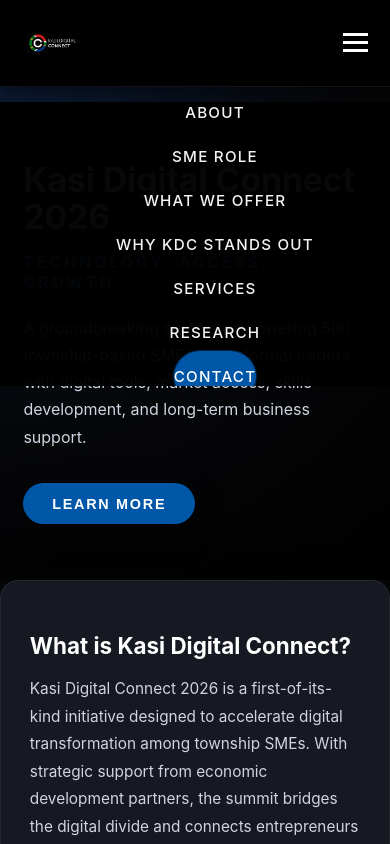
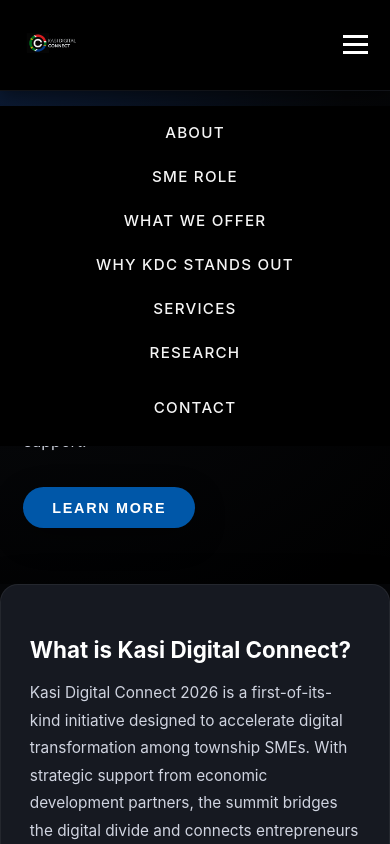
Before and after one commit to rebotilwe/kasi-digital-connect, a React (Create React App) app: page / in a window 390 px wide. Both pictures are taken after a click on the element 355 px from the left and 42 px from the top of the page. Shown: the top 844 px of the page. Built offline with nearby package versions, Linux system fonts and the light colour scheme.

Commit message:
fixed hamburger

```diff
--- a/src/components/Navbar/Navbar.css
+++ b/src/components/Navbar/Navbar.css
@@ -1,14 +1,12 @@
-/* Overall page suggestion */
+/* Overall page */
 body {
   margin: 0;
-  font-family: "Inter", system-ui, -apple-system, BlinkMacSystemFont, "Segoe UI",
-    sans-serif;
-  background-color: #050608; /* deep near-black */
-  color: #ffffff;
+  font-family: "Inter", system-ui, -apple-system, BlinkMacSystemFont, "Segoe UI", sans-serif;
+  background-color: #050608;
+  color: #fff;
 }
 
 /* NAVBAR */
-
 .navbar {
   display: flex;
   justify-content: space-between;
@@ -33,13 +31,7 @@
   width: auto;
 }
 
-.logo a {
-  display: inline-flex;
-  align-items: center;
-}
-
 /* NAV LINKS */
-
 .nav-links {
   display: flex;
   list-style: none;
@@ -49,7 +41,6 @@
 }
 
 .nav-links a {
-  position: relative;
   text-decoration: none;
   color: #f5f5f5;
   font-weight: 500;
@@ -57,6 +48,7 @@
   letter-spacing: 0.08em;
   text-transform: uppercase;
   transition: color 0.2s ease;
+  position: relative;
 }
 
 .nav-links a::after {
@@ -70,39 +62,37 @@
   transition: width 0.25s ease;
 }
 
-.nav-links a:hover {
-  color: #ffffff;
-}
-
 .nav-links a:hover::after {
   width: 100%;
 }
 
 /* CONTACT BUTTON */
-
 .btn-contact {
-  padding: 0.5rem 1.2rem;
+  padding: 0.5rem 1rem;
   background: #0057a8;
-  color: #ffffff !important;
+  color: #fff !important;
   border-radius: 999px;
-  font-weight: 600;
+  font-weight: 500;
   font-size: 0.85rem;
-  letter-spacing: 0.1em;
   text-transform: uppercase;
   border: none;
-  box-shadow: 0 0 0 1px rgba(0, 87, 168, 0.4);
-  transition: background 0.2s ease, transform 0.15s ease,
-    box-shadow 0.2s ease;
+  transition: background 0.2s ease, transform 0.15s ease;
 }
 
 .btn-contact:hover {
   background: #007a33;
   transform: translateY(-1px);
-  box-shadow: 0 6px 18px rgba(0, 0, 0, 0.6);
+}
+
+/* Mobile version of contact link */
+.mobile-contact {
+  display: none; /* hidden on desktop */
+  border-radius: 0;
+  background: transparent;
+  color: #fff;
 }
 
 /* HAMBURGER MENU */
-
 .hamburger {
   display: none;
   flex-direction: column;
@@ -124,7 +114,6 @@
   .nav-links {
     gap: 1.5rem;
   }
-
   .nav-logo {
     height: 80px;
   }
@@ -137,24 +126,38 @@
   }
 
   .nav-links {
-    position: absolute;
-    top: 100%;
+    position: absolute; /* overlay the menu */
+    top: 100%;          /* right below navbar */
     left: 0;
     right: 0;
-    background: rgba(0, 0, 0, 0.97);
+    background: rgba(0, 0, 0, 1);
     flex-direction: column;
     align-items: center;
     overflow: hidden;
     max-height: 0;
+    padding: 0;
     transition: max-height 0.3s ease-in-out;
+    z-index: 999;
   }
 
   .nav-links.active {
-    max-height: 500px; /* adjust if you add more links */
+    max-height: 500px;
+    padding: 1rem 0;
   }
 
   .nav-links a {
-    padding: 1rem 0;
+    padding: 0.8rem 0;
+    font-size: 1rem;
+  }
+
+  /* Hide desktop blue button on mobile */
+  .btn-contact {
+    display: none;
+  }
+
+  .mobile-contact {
+    display: block;
+    padding: 0.8rem 0;
     font-size: 1rem;
   }
 
@@ -173,8 +176,7 @@
     font-size: 0.95rem;
   }
 
-  .btn-contact {
-    padding: 0.4rem 1rem;
-    font-size: 0.8rem;
+  .mobile-contact {
+    font-size: 0.95rem;
   }
 }
--- a/src/components/Navbar/Navbar.jsx
+++ b/src/components/Navbar/Navbar.jsx
@@ -6,11 +6,8 @@
 const Navbar = () => {
   const [isOpen, setIsOpen] = useState(false);
 
-  // Close mobile menu after clicking a link
   const handleLinkClick = () => {
-    if (isOpen) {
-      setIsOpen(false);
-    }
+    if (isOpen) setIsOpen(false);
   };
 
   return (
@@ -29,7 +26,11 @@
         <li><Link to="/services" onClick={handleLinkClick}>Services</Link></li>
         <li><Link to="/analysis" onClick={handleLinkClick}>Research</Link></li>
         <li>
-          <Link to="/contact" className="btn-contact" onClick={handleLinkClick}>
+          <Link
+            to="/contact"
+            className={isOpen ? "mobile-contact" : "btn-contact"}
+            onClick={handleLinkClick}
+          >
             Contact
           </Link>
         </li>
```
